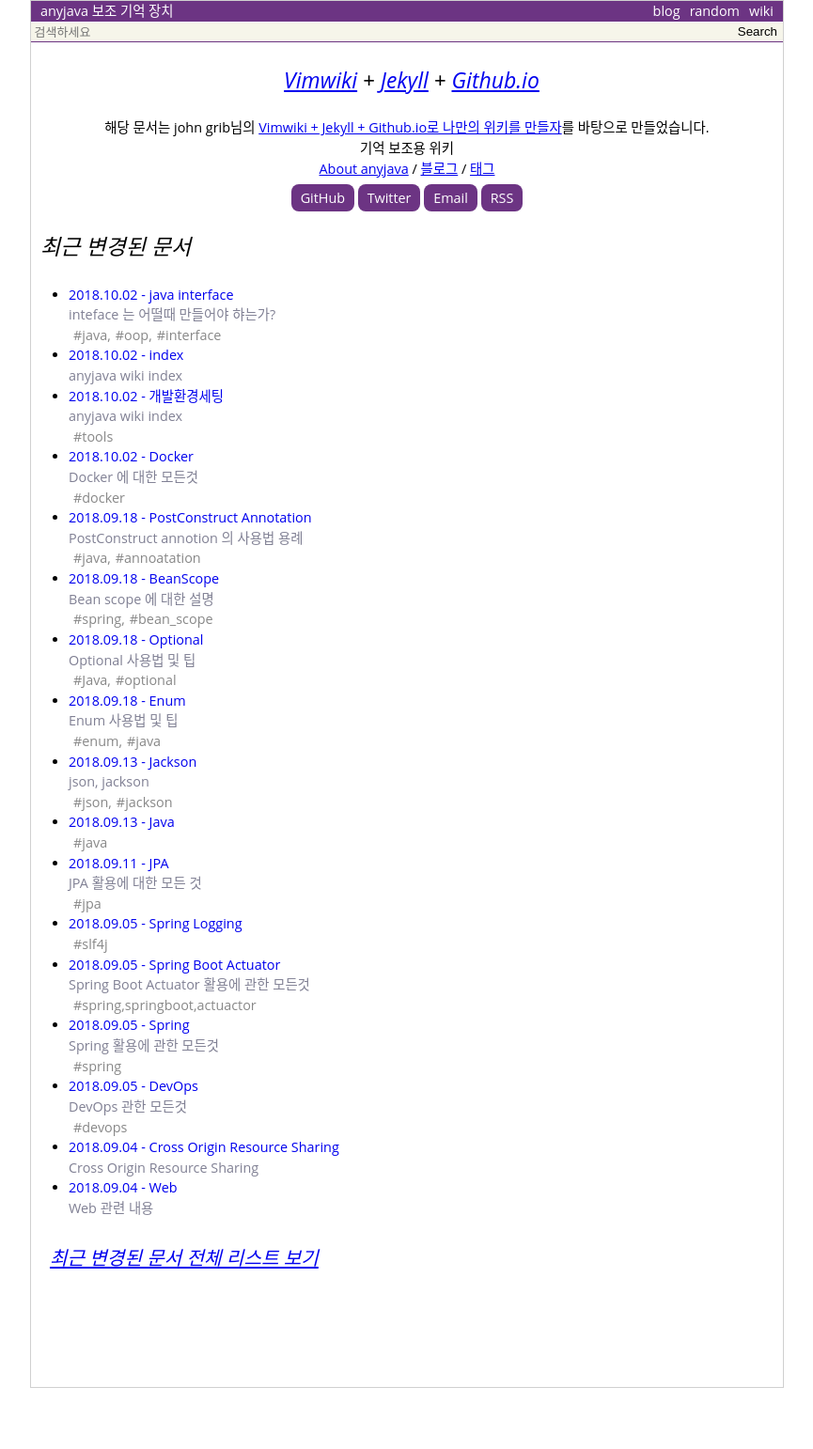
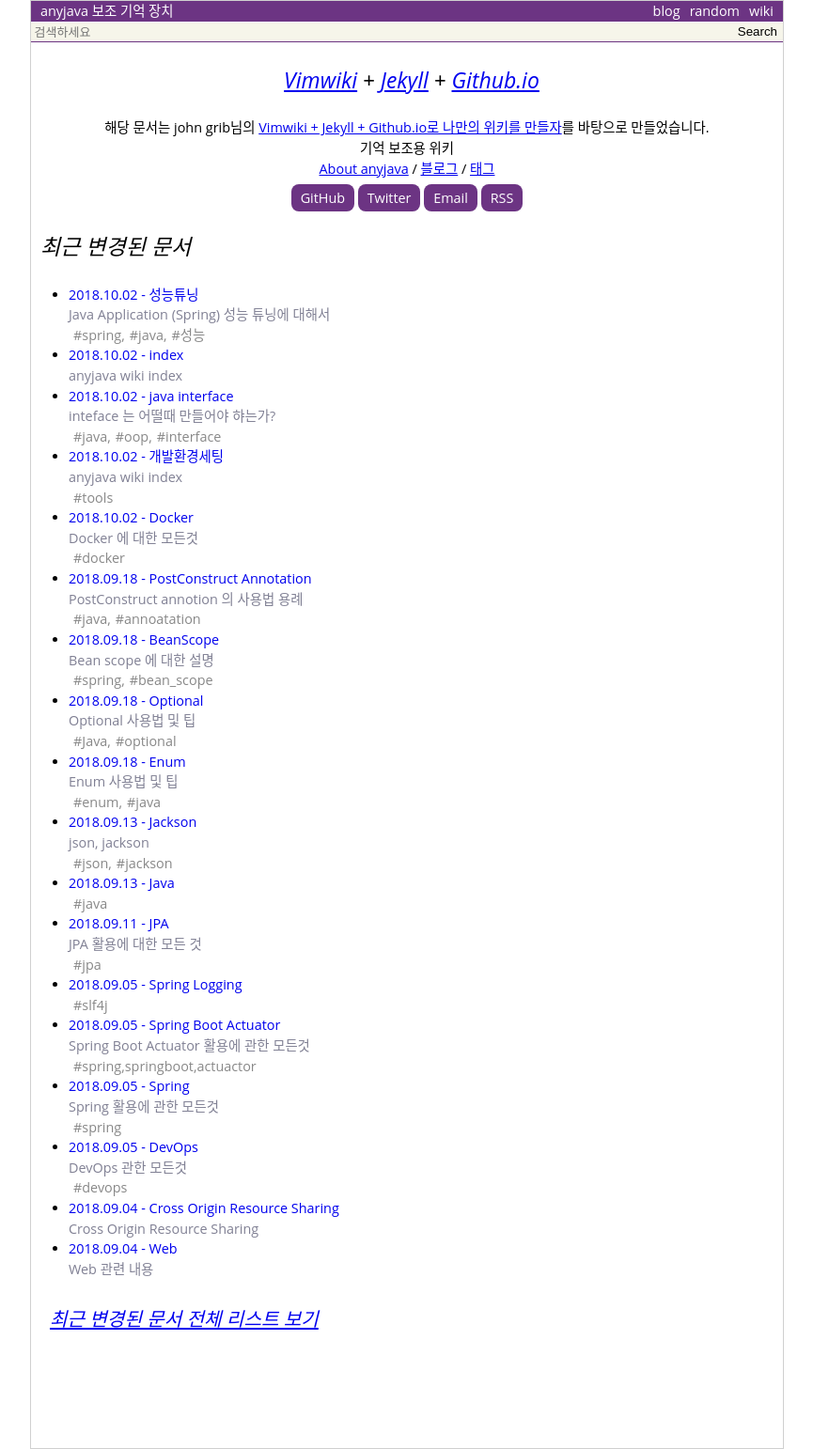
Before and after one commit to anyjava/anyjava.github.io, a Jekyll site: the page built from index.html, in a window 1280 px wide. Shown: the whole page at 94% size, without its empty margins (207-1072 px from the left). Built offline with Jekyll 4.4.1, drawn with Linux system fonts in a browser that asks for light colours; before the commit the page ends 1477 px from its top, so only the background shows below that.

Commit message:
datasource 성능 튜닝에 대해서 간단히 설명

```diff
--- a/_data/pageMap.yml
+++ b/_data/pageMap.yml
@@ -21,7 +21,7 @@
     parent: index
     url: /wiki/DevOps
     updated: '2018-09-05 09:20:52 +0900'
-    children: [Docker, Linux]
+    children: [Docker, Linux, 성능튜닝]
 Docker:
     type: wiki
     title: Docker
@@ -44,7 +44,7 @@
     summary: 'anyjava wiki index'
     parent: null
     url: /wiki/index
-    updated: '2018-10-02 22:30:57 +0900'
+    updated: '2018-10-02 22:36:36 +0900'
     children: []
 Interface:
     type: wiki
@@ -142,3 +142,11 @@
     url: /wiki/개발환경세팅
     updated: '2018-10-02 09:23:19 +0900'
     children: []
+성능튜닝:
+    type: wiki
+    title: 성능튜닝
+    summary: 'Java Application (Spring) 성능 튜닝에 대해서'
+    parent: DevOps
+    url: /wiki/성능튜닝
+    updated: '2018-10-02 22:40:03 +0900'
+    children: []
--- a/_data/tagList.yml
+++ b/_data/tagList.yml
@@ -18,3 +18,4 @@
 - 'spring,'
 - 'spring,springboot,actuactor'
 - tools
+- 성능
--- a/_data/tagMap.yml
+++ b/_data/tagMap.yml
@@ -1,5 +1,6 @@
 'spring,':
     - {fileName: BeanScope}
+    - {fileName: 성능튜닝}
 bean_scope:
     - {fileName: BeanScope}
 devops:
@@ -14,6 +15,7 @@
 'java,':
     - {fileName: Interface}
     - {fileName: PostContrunct}
+    - {fileName: 성능튜닝}
 'oop,':
     - {fileName: Interface}
 interface:
@@ -40,3 +42,5 @@
     - {fileName: Spring_Boot_Actuator}
 tools:
     - {fileName: 개발환경세팅}
+성능:
+    - {fileName: 성능튜닝}
--- a/_wiki/index.md
+++ b/_wiki/index.md
@@ -27,5 +27,6 @@
 * [[DevOps]]
 	* [[Linux]]
 	* [[Docker]]
+	* [[성능튜닝]]
 * [[Web]]
 	* [[CORS (Cross Origin Resource Sharing)]]
```
Also changed, not shown: other parts of _wiki/index.md (+1 -1 lines), _wiki/성능튜닝.md (added, +29 -0 lines).
